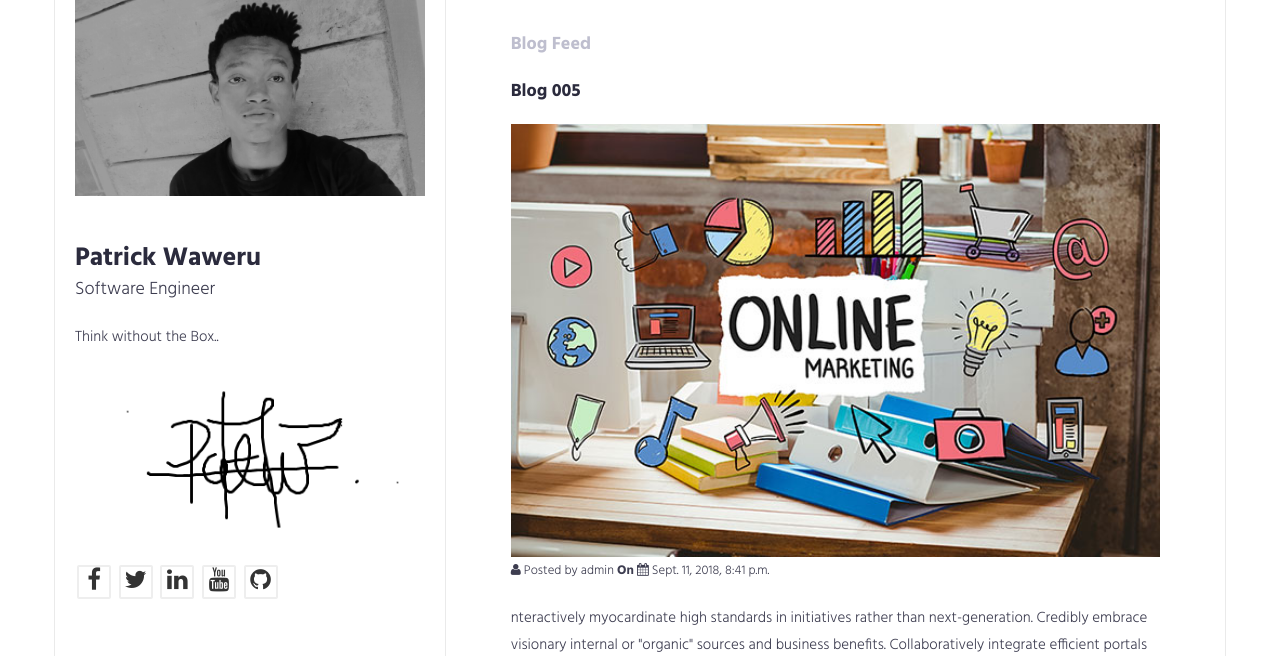
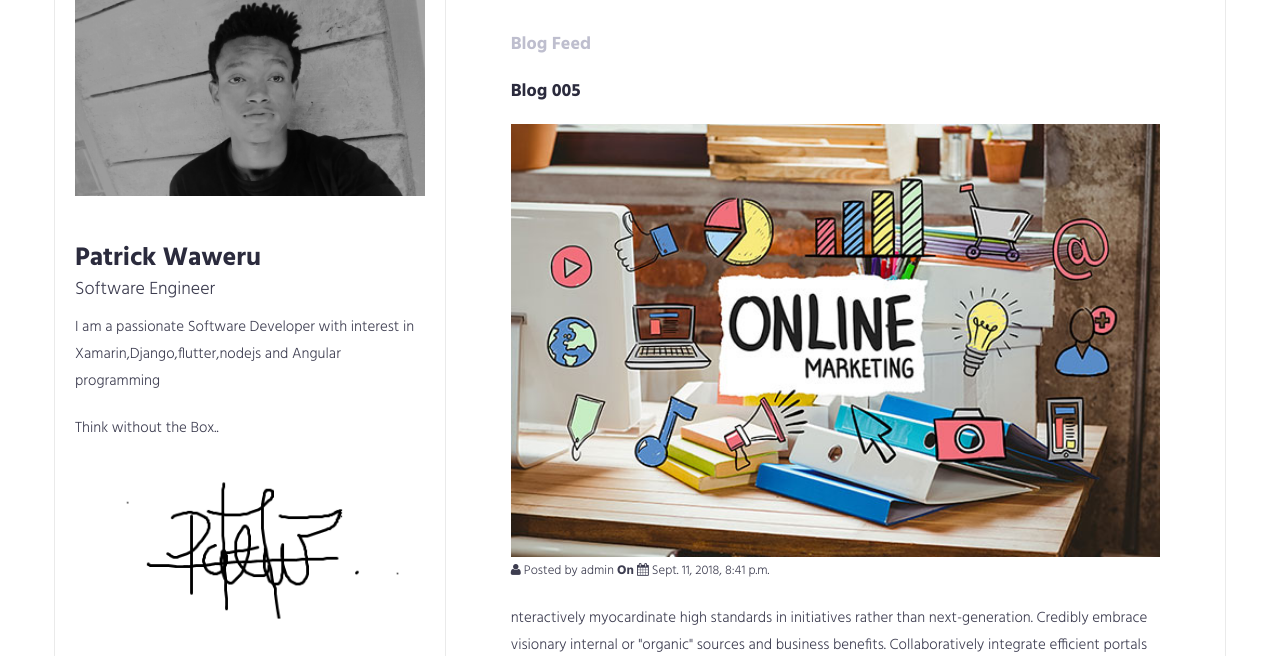
Before and after one commit to Iampato/Portfolio_Django, a Django app: page /blog/ in a window 1280 px wide. Shown: the part 81-737 px from the top of the page. Run offline with Django 3.2, Linux system fonts and the light colour scheme; data comes from the database, SQL or seed files in the repository; some libraries are stand-ins or nearby versions.

Commit message:
added about me

```diff
--- a/blog/templates/blog/master.html
+++ b/blog/templates/blog/master.html
@@ -56,7 +56,7 @@
 
             <div class="about-text">
                 <p>
-
+                I am a passionate Software Developer with interest in Xamarin,Django,flutter,nodejs and Angular programming
                 </p>
 
                 <p>Think without the Box..</p>
```
